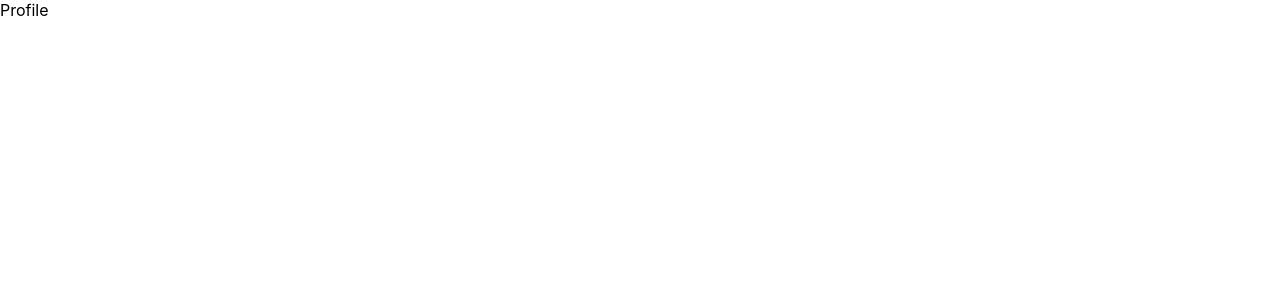
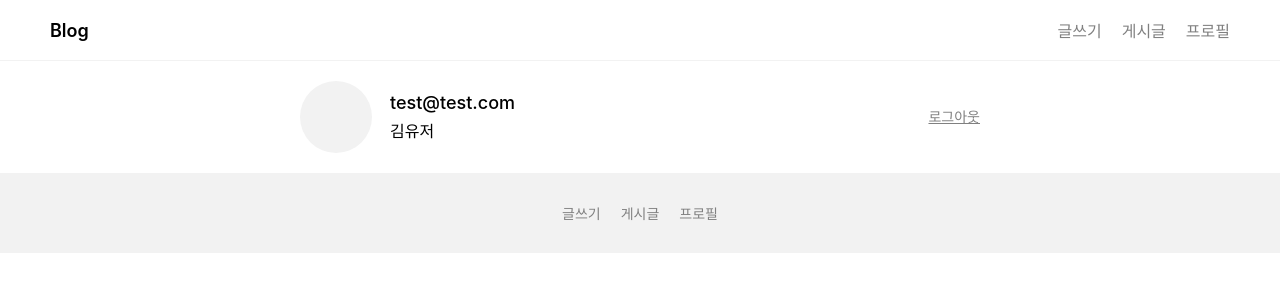
Before and after one commit to wlsgml0229/blog, a React (Create React App) app: page /profile in a window 1280 px wide. Shown: the top 300 px of the page. Built offline with nearby package versions, Linux system fonts and the light colour scheme.

Commit message:
Feat: 프로필 UI 컴포넌트 추가

```diff
--- /dev/null
+++ b/src/components/Profile.tsx
@@ -0,0 +1,18 @@
+import { Link } from "react-router-dom";
+
+export default function Profile() {
+  return (
+    <div className="profile__box">
+      <div className="flex__box-lg">
+        <div className="profile__image" />
+        <div>
+          <div className="profile__email">test@test.com</div>
+          <div className="profile__name">김유저</div>
+        </div>
+      </div>
+      <Link to="/" className="profile__logout">
+        로그아웃
+      </Link>
+    </div>
+  );
+}
--- a/src/index.css
+++ b/src/index.css
@@ -164,3 +164,48 @@ footer a:focus, footer a:hover {
 .post__detail .post__text {
   padding: 20px 0;
 }
+
+/** Profile **/
+.profile__box {
+  display: flex;
+  gap: 18px;
+  align-items: center;
+  font-size: 18px;
+  margin: 0 auto;
+  max-width: 680px;
+  text-align: left;
+  line-height: 24px;
+  justify-content: space-between;
+  padding: 20px
+}
+
+.flex__box-lg {
+  display: flex;
+  gap:18px;
+  align-items: center;
+}
+
+.profile__image {
+  width: 72px;
+  height: 72px;
+  background-color: #f2f2f2;
+  border-radius: 50%;
+}
+
+.profile__name {
+  font-size: 16px;
+  padding-top:4px
+}
+
+.profile__email {
+  font-weight: 500;
+}
+
+.profile__logout {
+  color: gray;
+  font-size: 14px;
+}
+
+.profile__logout:hover, .profile__logout:focus {
+  color: black;
+}
--- a/src/pages/profile/index.tsx
+++ b/src/pages/profile/index.tsx
@@ -1,3 +1,13 @@
-export default function Profile() {
-  return <div>Profile</div>;
+import Profile from "../../components/Profile";
+import Header from "../../components/Header";
+import Footer from "../../components/Footer";
+
+export default function ProfilePage() {
+  return (
+    <>
+      <Header />
+      <Profile />
+      <Footer />
+    </>
+  );
 }
```
